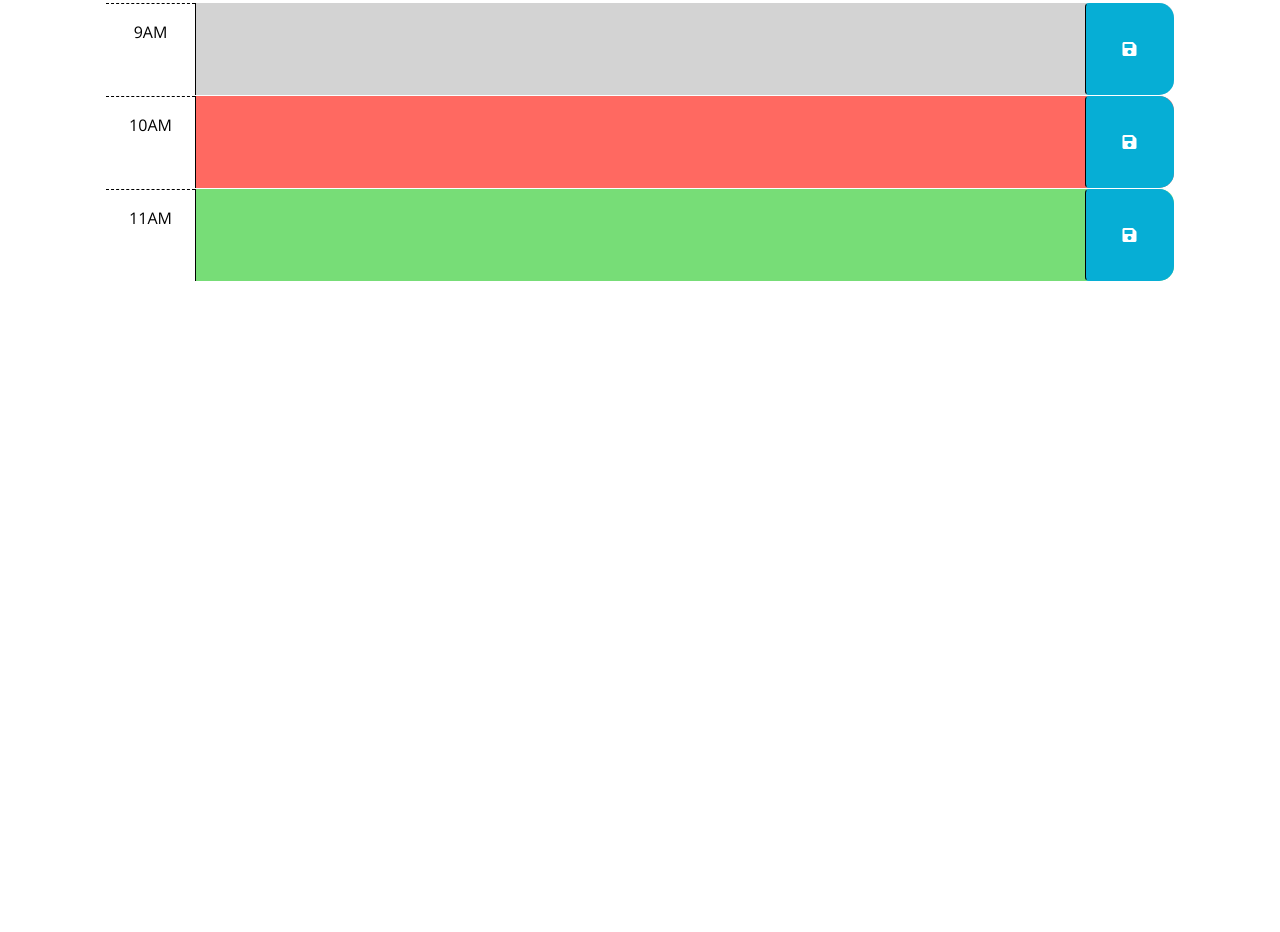
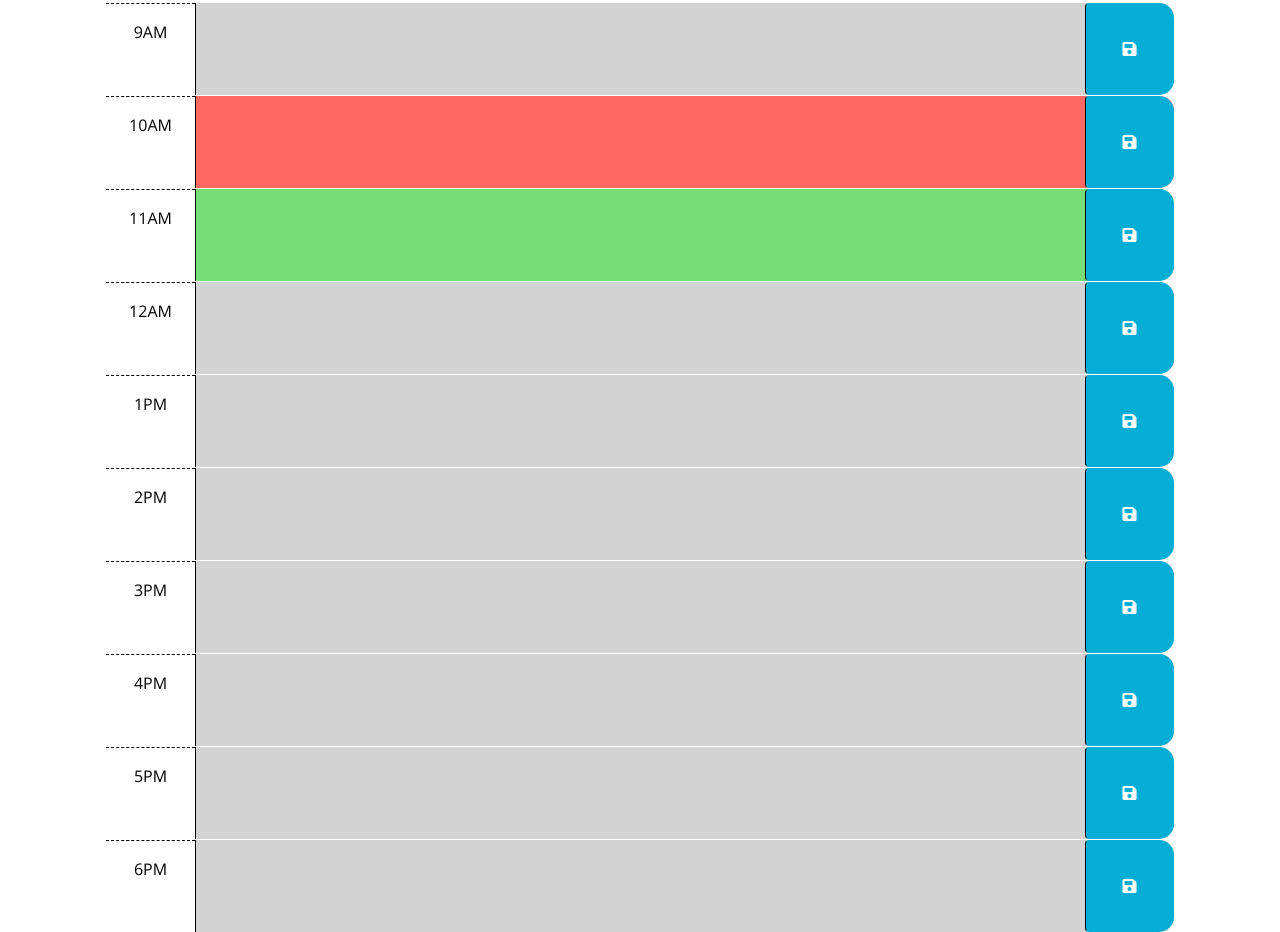
Before and after one commit to ngardunia/challenge-5, a plain HTML site: page index.html in a window 1280 px wide. Shown: the part 254-1186 px from the top of the page. Before the commit the page ends 800 px from the top, so only its background shows below. Drawn offline with nearby package versions, Linux system fonts and the light colour scheme; files that its build step writes are made by us from their sources; files whose address does not match are found by name.

Commit message:
Added extra times on the sheet in HTML

```diff
--- a/index.html
+++ b/index.html
@@ -66,6 +66,62 @@
         </button>
       </div>
 
+      <div id="hour-12" class="row time-block past">
+        <div class="col-2 col-md-1 hour text-center py-3">12AM</div>
+        <textarea class="col-8 col-md-10 description" rows="3"> </textarea>
+        <button class="btn saveBtn col-2 col-md-1" aria-label="save">
+          <i class="fas fa-save" aria-hidden="true"></i>
+        </button>
+      </div>
+
+      <div id="hour-13" class="row time-block past">
+        <div class="col-2 col-md-1 hour text-center py-3">1PM</div>
+        <textarea class="col-8 col-md-10 description" rows="3"> </textarea>
+        <button class="btn saveBtn col-2 col-md-1" aria-label="save">
+          <i class="fas fa-save" aria-hidden="true"></i>
+        </button>
+      </div>
+
+      <div id="hour-14" class="row time-block past">
+        <div class="col-2 col-md-1 hour text-center py-3">2PM</div>
+        <textarea class="col-8 col-md-10 description" rows="3"> </textarea>
+        <button class="btn saveBtn col-2 col-md-1" aria-label="save">
+          <i class="fas fa-save" aria-hidden="true"></i>
+        </button>
+      </div>
+
+      <div id="hour-15" class="row time-block past">
+        <div class="col-2 col-md-1 hour text-center py-3">3PM</div>
+        <textarea class="col-8 col-md-10 description" rows="3"> </textarea>
+        <button class="btn saveBtn col-2 col-md-1" aria-label="save">
+          <i class="fas fa-save" aria-hidden="true"></i>
+        </button>
+      </div>
+
+      <div id="hour-16" class="row time-block past">
+        <div class="col-2 col-md-1 hour text-center py-3">4PM</div>
+        <textarea class="col-8 col-md-10 description" rows="3"> </textarea>
+        <button class="btn saveBtn col-2 col-md-1" aria-label="save">
+          <i class="fas fa-save" aria-hidden="true"></i>
+        </button>
+      </div>
+
+      <div id="hour-16" class="row time-block past">
+        <div class="col-2 col-md-1 hour text-center py-3">5PM</div>
+        <textarea class="col-8 col-md-10 description" rows="3"> </textarea>
+        <button class="btn saveBtn col-2 col-md-1" aria-label="save">
+          <i class="fas fa-save" aria-hidden="true"></i>
+        </button>
+      </div>
+
+      <div id="hour-16" class="row time-block past">
+        <div class="col-2 col-md-1 hour text-center py-3">6PM</div>
+        <textarea class="col-8 col-md-10 description" rows="3"> </textarea>
+        <button class="btn saveBtn col-2 col-md-1" aria-label="save">
+          <i class="fas fa-save" aria-hidden="true"></i>
+        </button>
+      </div>
+
     <script src="https://code.jquery.com/jquery-3.4.1.min.js"></script>
     <script
       src="https://cdn.jsdelivr.net/npm/dayjs@1.11.3/dayjs.min.js"
```
